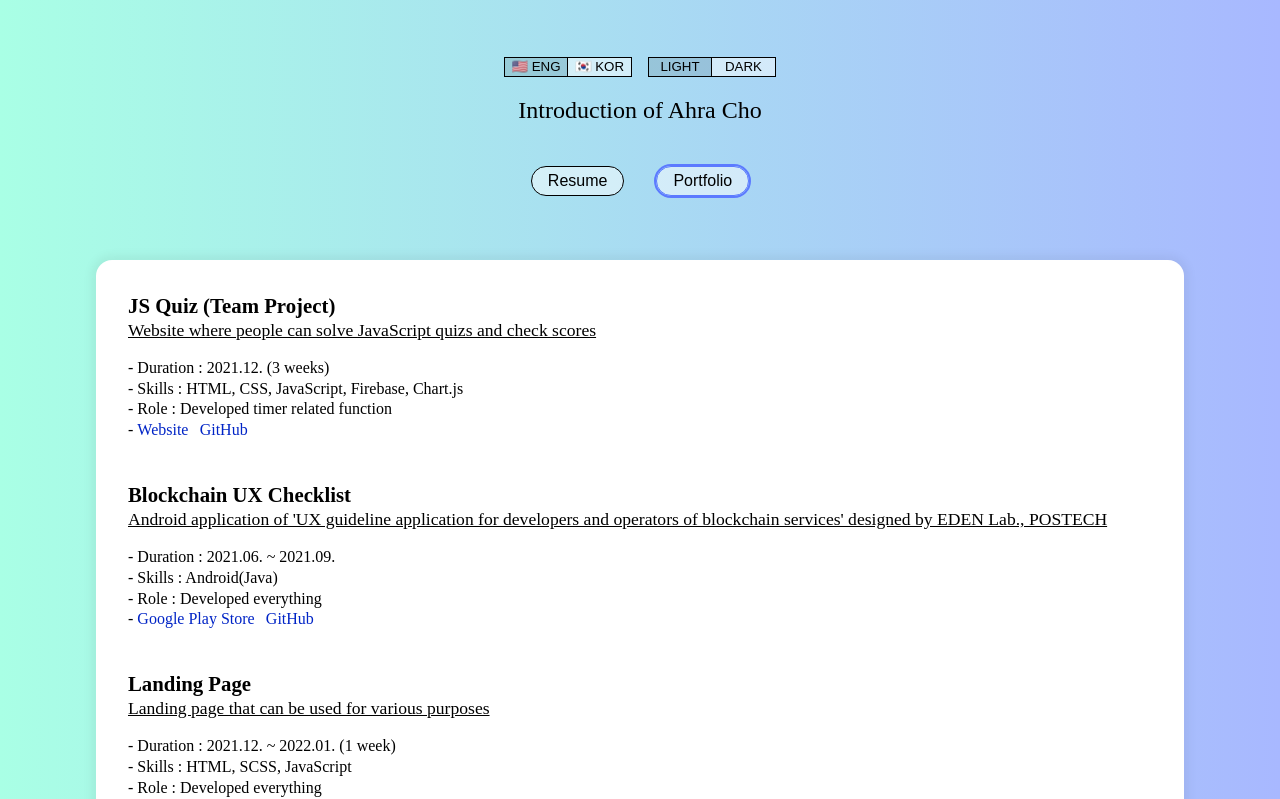
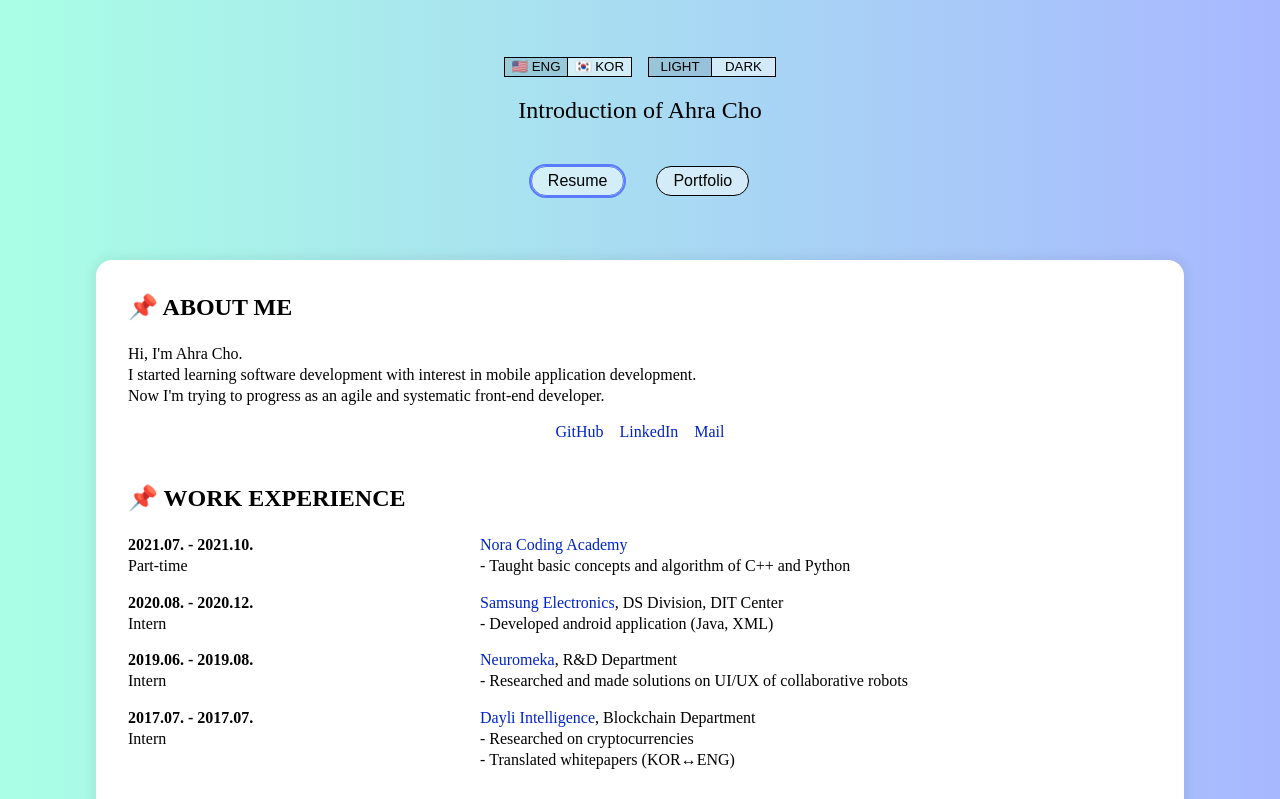
Before and after one commit to choar816/intro-choar, a React app: page / in a window 1280 px wide. Shown: the top 799 px of the page. Built offline with nearby package versions, Linux system fonts and the light colour scheme.

Commit message:
Add: change background color in dark mode (#2)
* Add: change background in dark mode

* Fix: change background in dark mode

* Edit: background color in dark mode

```diff
--- a/src/App.css
+++ b/src/App.css
@@ -46,13 +46,8 @@ a {
 }
 
 /* style */
-body {
-  background: rgb(169,255,229);
-  background: linear-gradient(90deg, rgba(169,255,229,1) 0%, rgba(168,184,255,1) 100%);
-}
-
-.container header {
-  margin-top: 3rem;
+header {
+  padding-top: 3rem;
   font-size: 1.5rem;
   text-align: center;
 }
@@ -61,13 +56,13 @@ header p {
   margin-top: 1rem;
 }
 
-.container footer {
+footer {
   padding-bottom: 2rem;
   text-align: center;
 }
 
 @media screen and (min-width: 750px) {
-  .container footer {
+  footer {
     padding-bottom: 4rem;
   }
 }
--- a/src/App.jsx
+++ b/src/App.jsx
@@ -15,6 +15,16 @@ const tabContents = (lang) => [
     content: <Portfolio lang={lang} />,
   },
 ];
+
+const Container = styled.div`
+  background: rgb(169,255,229);
+  background: linear-gradient(90deg, rgba(169,255,229,1) 0%, rgba(168,184,255,1) 100%);
+  transition: background 0.5s; // NOT WORKING
+  ${({ dark }) => dark && `
+    background: rgb(37,179,135);
+    background: linear-gradient(90deg, rgba(37,179,135,1) 0%, rgba(55,88,236,1) 100%);
+  `}
+`;
 
 const TabContainer = styled.div`
   margin-top: 2.5rem;
@@ -92,13 +102,13 @@ const MainContainer = styled.div`
 `;
 
 function App() {
-  const [tabIdx, setTabIdx] = useState(1);
+  const [tabIdx, setTabIdx] = useState(0);
   const lang = useSelector((state) => state.lang);
   const dark = useSelector((state) => state.dark);
   const dispatch = useDispatch();
 
   return (
-    <div className="container">
+    <Container dark={dark}>
       <header>
         <SettingContainer>
           <article className="container-lang">
@@ -127,7 +137,7 @@ function App() {
               onClick={() => {
                 dispatch({ type: 'LIGHT' });
               }}
-              className={`${dark ? '' : 'on'}`}
+              className={`${!dark ? 'on' : ''}`}
             >
               LIGHT
             </button>
@@ -159,7 +169,7 @@ function App() {
         {tabContents(lang)[tabIdx].content}
       </MainContainer>
       <footer>Ahra Cho ⓒ 2022 All rights reserved.</footer>
-    </div>
+    </Container>
   );
 }
 
```
